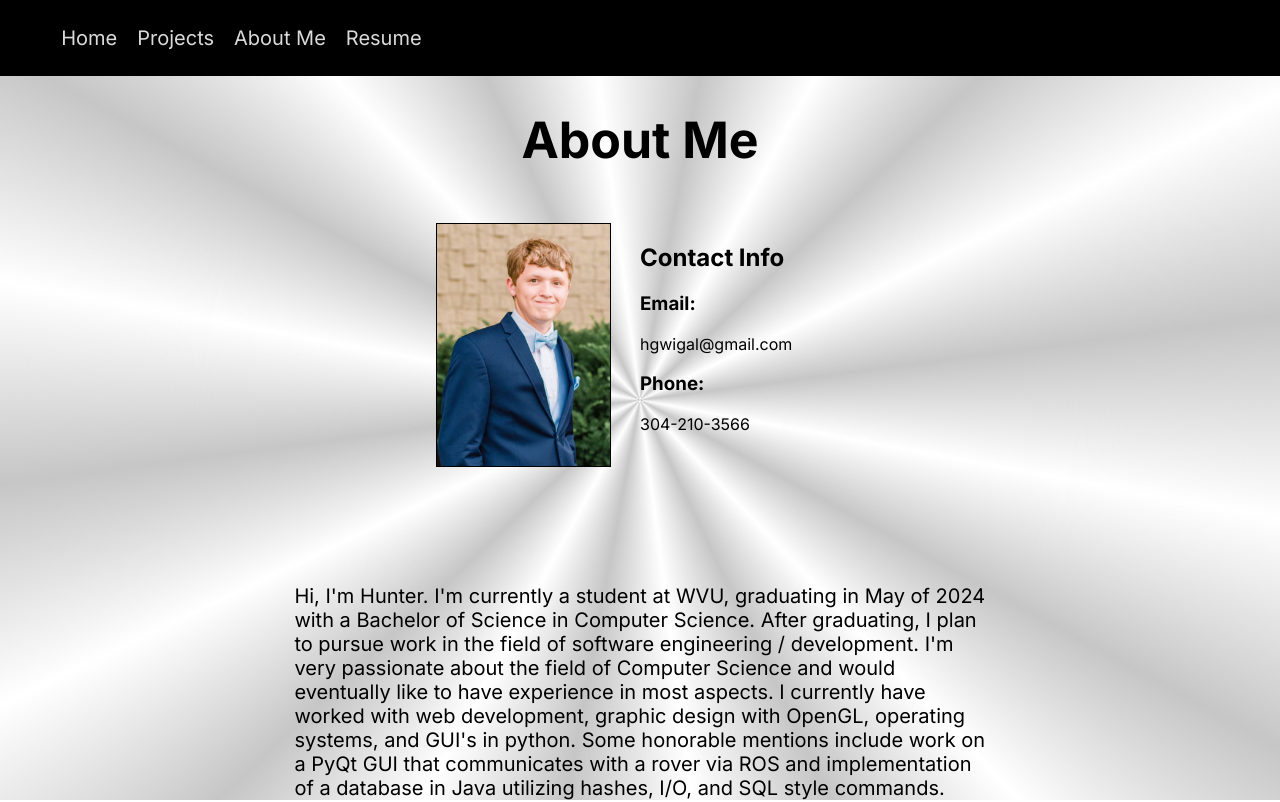
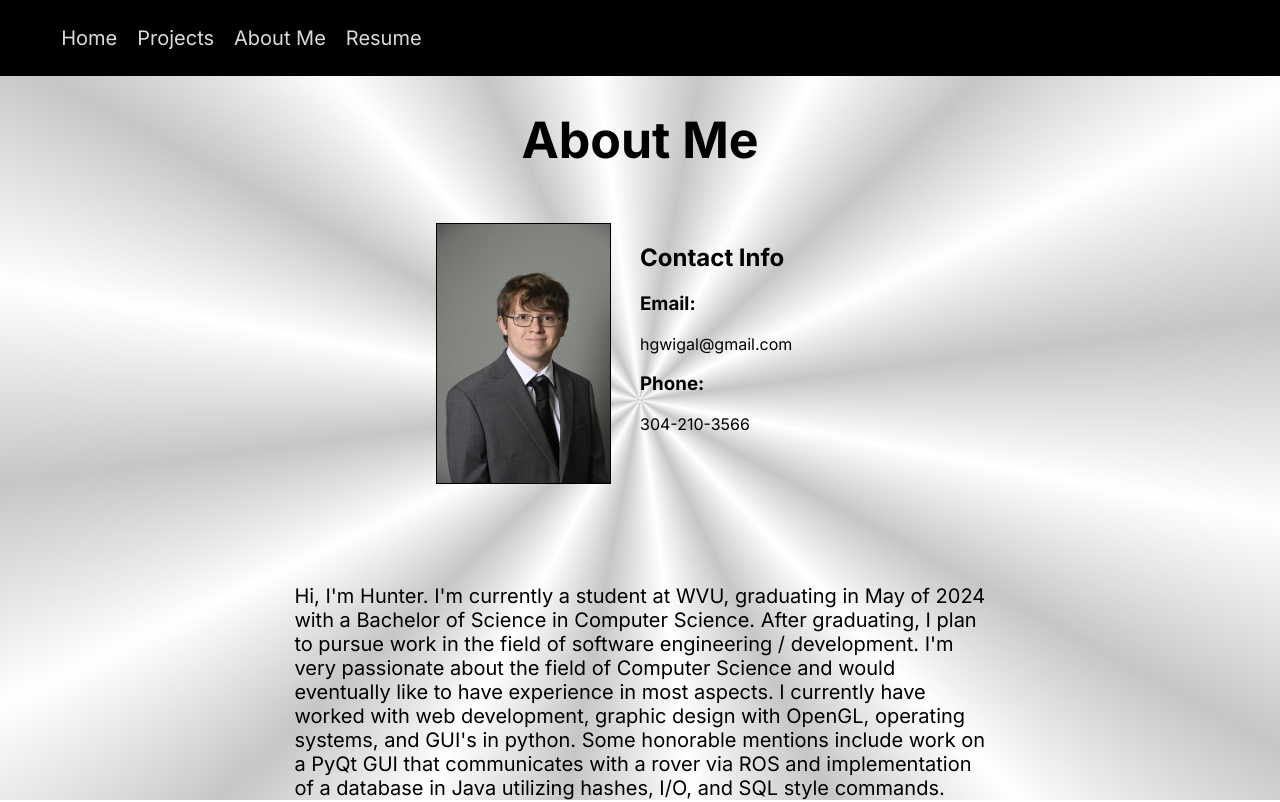
Before and after one commit to Hunter-Wigal/react-web-portfolio, a Next.js app: page /about in a window 1280 px wide. Shown: the top 802 px of the page. Built offline with nearby package versions, Linux system fonts and the light colour scheme.

Commit message:
Upload professional headshot

```diff
--- a/src/app/about/page.tsx
+++ b/src/app/about/page.tsx
@@ -9,7 +9,7 @@ export default function About(props: {}) {
             <h1 className="title">About Me</h1>
             <div className={styles.row}>
                 <div className={styles.col}>
-                    <img className={styles.headshot} alt="Picture of me" src="temp_headshot.png" />
+                    <img className={styles.headshot} alt="Picture of me" src="pro_headshot.jpg" />
                 </div>
                 <div className={styles.col}>
                     <h2>Contact Info</h2>
```
Also changed, not shown: public/pro_headshot.jpg (added).
